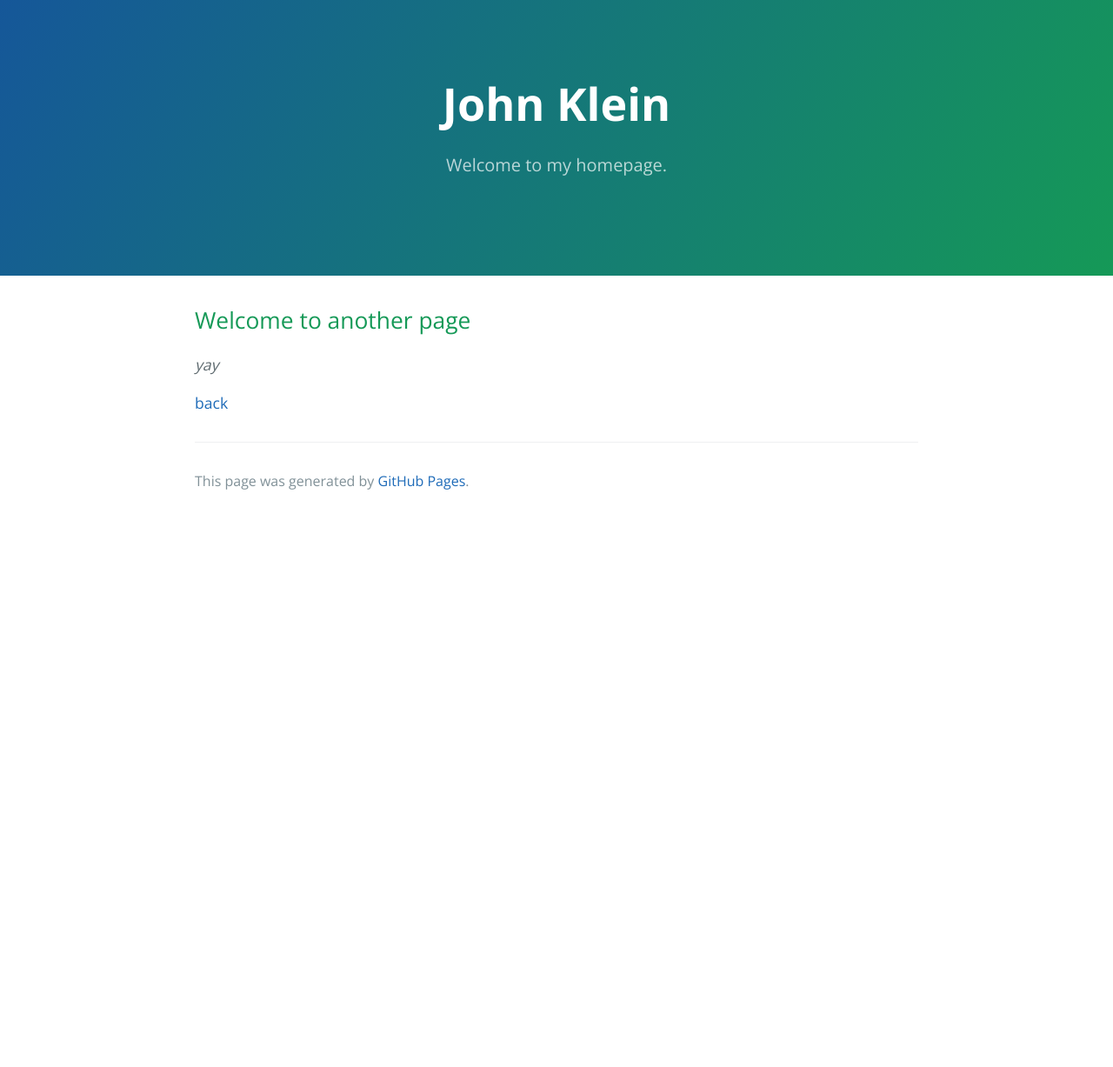
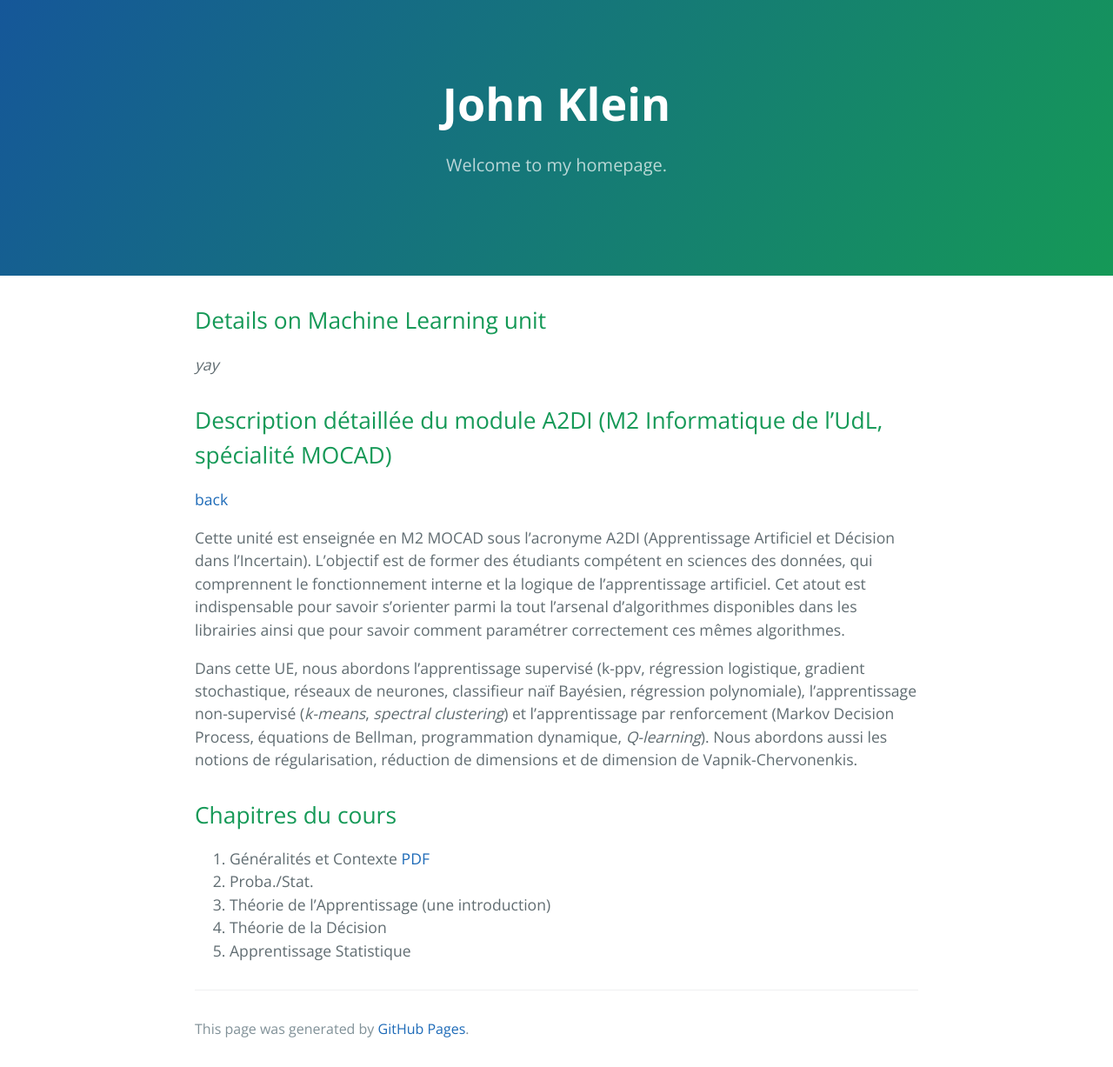
Before and after one commit to john-klein/john-klein.github.io, a Jekyll site: the page built from another-page.md, in a window 1280 px wide. Shown: the whole page at 87% size. Built offline with Jekyll 4.4.1, drawn with Linux system fonts in a browser that asks for light colours; our own code applies the rules of GitHub Pages for plain Markdown files; before the commit the page ends 900 px from its top, so only the background shows below that.

Commit message:
adding a2di

```diff
--- a/another-page.md
+++ b/another-page.md
@@ -2,8 +2,24 @@
 layout: default
 ---
 
-## Welcome to another page
+## Details on Machine Learning unit
 
 _yay_
 
+## Description détaillée du module A2DI (M2 Informatique de l'UdL, spécialité MOCAD)
+
+
+
 [back](./)
+
+Cette unité est enseignée en M2 MOCAD sous l'acronyme A2DI (Apprentissage Artificiel et Décision dans l'Incertain). L'objectif est de former des étudiants compétent en sciences des données, qui comprennent le fonctionnement interne et la logique de l'apprentissage artificiel. Cet atout est indispensable pour savoir s'orienter parmi la tout l'arsenal d'algorithmes disponibles dans les librairies ainsi que pour savoir comment paramétrer correctement ces mêmes algorithmes.
+
+Dans cette UE, nous abordons l'apprentissage supervisé (k-ppv, régression logistique, gradient stochastique, réseaux de neurones, classifieur naïf Bayésien, régression polynomiale), l'apprentissage non-supervisé (_k-means_, _spectral clustering_) et l'apprentissage par renforcement (Markov Decision Process, équations de Bellman, programmation dynamique, _Q-learning_). Nous abordons aussi les notions de régularisation, réduction de dimensions et de dimension de Vapnik-Chervonenkis.
+
+## Chapitres du cours
+
+1. Généralités et Contexte [PDF](./assets/files/a2di.ML1.pdf)
+2. Proba./Stat.
+3. Théorie de l'Apprentissage (une introduction)
+4. Théorie de la Décision
+5. Apprentissage Statistique
```
Also changed, not shown: 8 other files.
